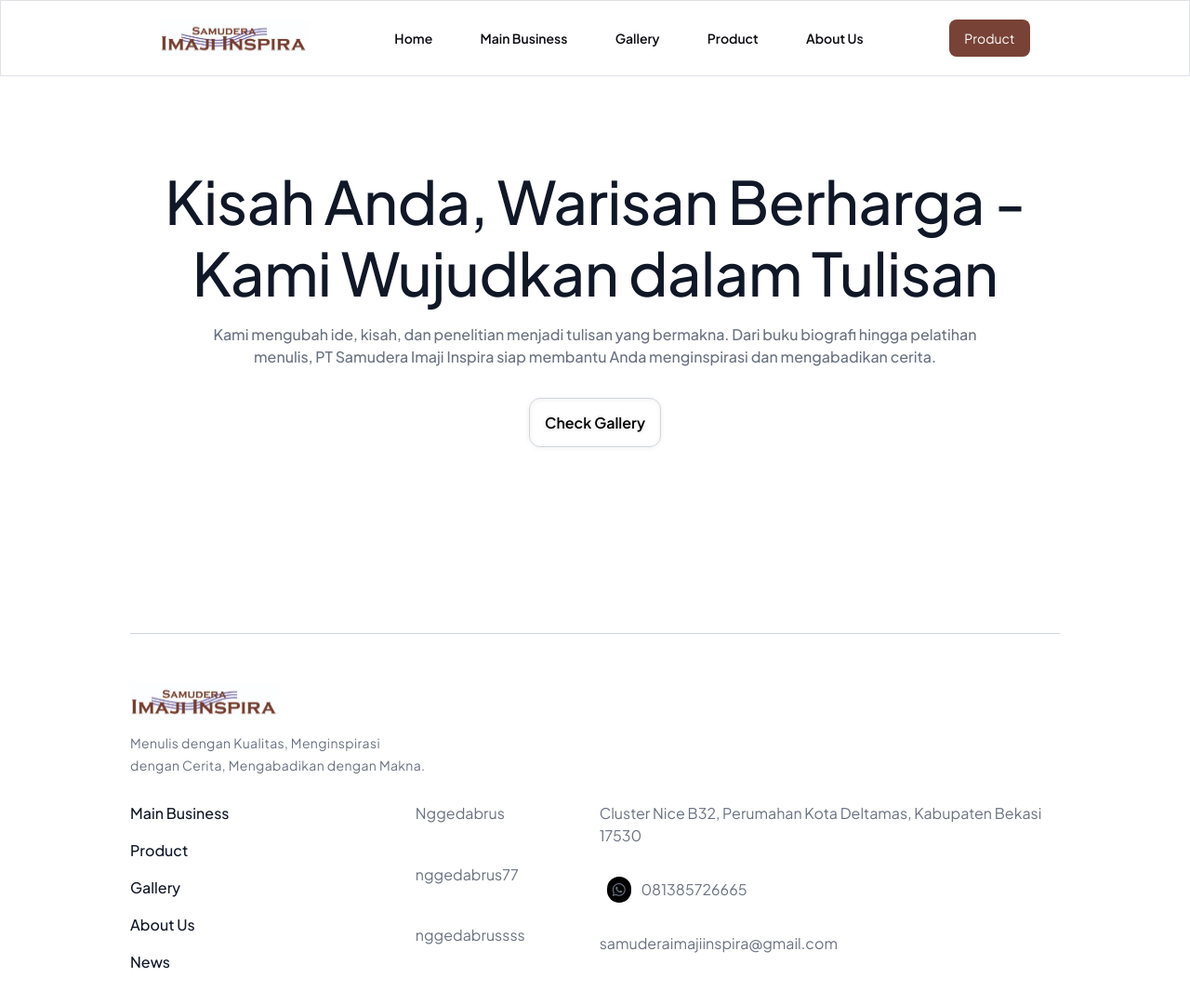
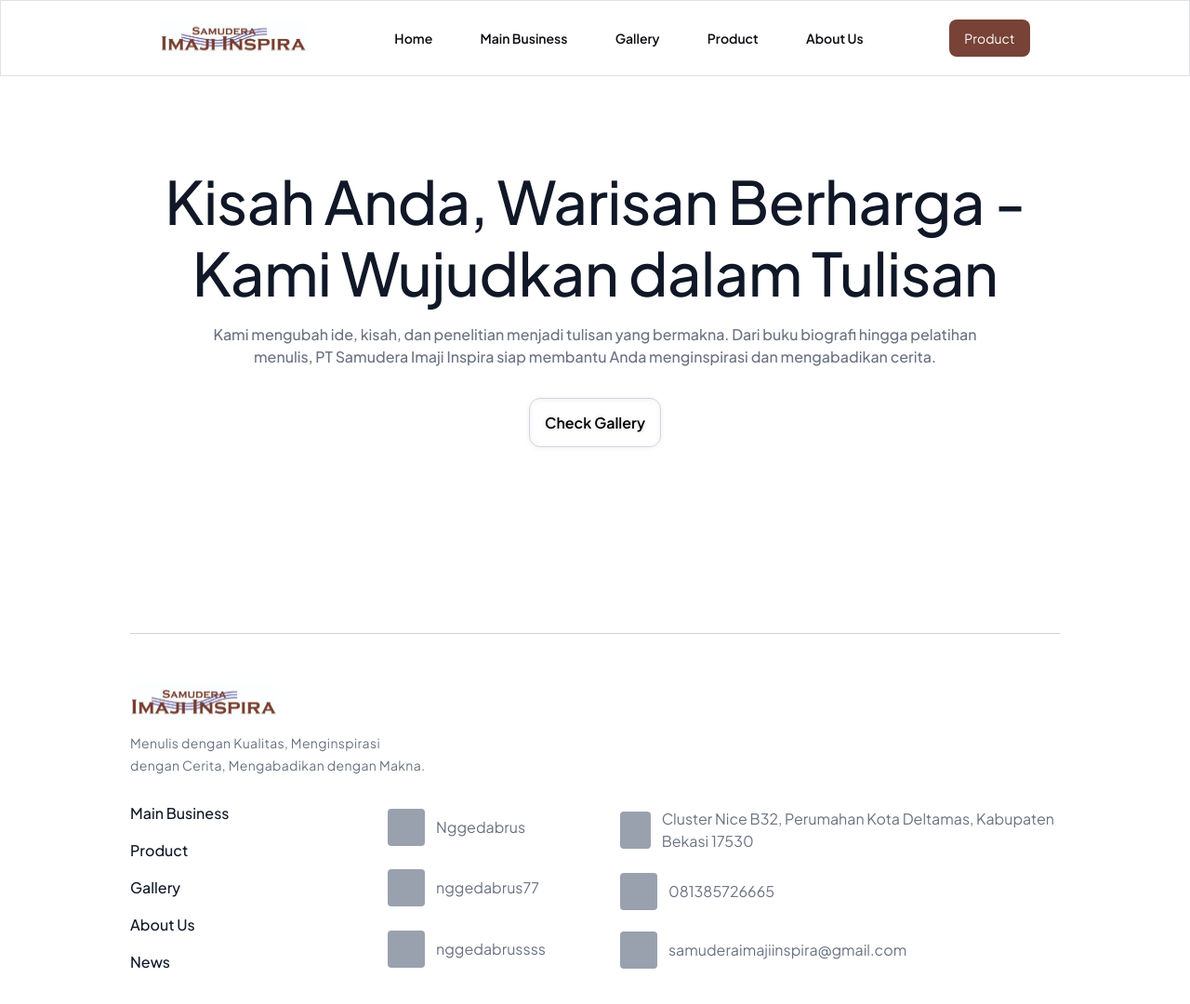
Before and after one commit to userofcoding/ayahwebsite, a plain HTML site: page index.html in a window 1280 px wide. Shown: the whole page at 93% size. Drawn offline with Linux system fonts and the light colour scheme.

Commit message:
Add files via upload

```diff
--- a/index.html
+++ b/index.html
@@ -57,14 +57,14 @@
                     <a href="">News</a>
                 </div>
                 <div class="grid gap-3 text-gray-500">
-                    <div>Nggedabrus</div>
-                    <div>nggedabrus77</div>
-                    <div>nggedabrussss</div>
+                    <div class="flex gap-3 items-center"><i class="w-10 h-10 block bg-gray-400 rounded-sm"></i><p>Nggedabrus</p></div>
+                    <div class="flex gap-3 items-center"><i class="w-10 h-10 block bg-gray-400 rounded-sm"></i><p>nggedabrus77</p></div>
+                    <div class="flex gap-3 items-center"><i class="w-10 h-10 block bg-gray-400 rounded-sm"></i><p>nggedabrussss</p></div>
                 </div>
-                <div class="grid gap-3 text-gray-500">
-                    <div>Cluster Nice B32, Perumahan Kota Deltamas, Kabupaten Bekasi 17530</div>
-                    <div class="inline"><div class="inline p-2 border-gray-300 rounded-[3px] bg-grey-100"><i class="fa-brands fa-whatsapp bg-black p-1.5 rounded-[14px]"></i></div> 081385726665</div>
-                    <div>samuderaimajiinspira@gmail.com</div>
+                <div class="grid gap-3 text-gray-500 tracking-[1%]">
+                    <div class="flex gap-3 items-center"><i class="w-10 h-10 block bg-gray-400 rounded-sm"></i><p>Cluster Nice B32, Perumahan Kota Deltamas, Kabupaten Bekasi 17530</p></div>
+                    <div class="flex gap-3 items-center"><i class="w-10 h-10 block bg-gray-400 rounded-sm"></i><p>081385726665</p></div>
+                    <div class="flex gap-3 items-center"><i class="w-10 h-10 block bg-gray-400 rounded-sm"></i><p>samuderaimajiinspira@gmail.com</p></div>
                 </div>
             </div>
         </footer>
```
Also changed, not shown: output.css.
